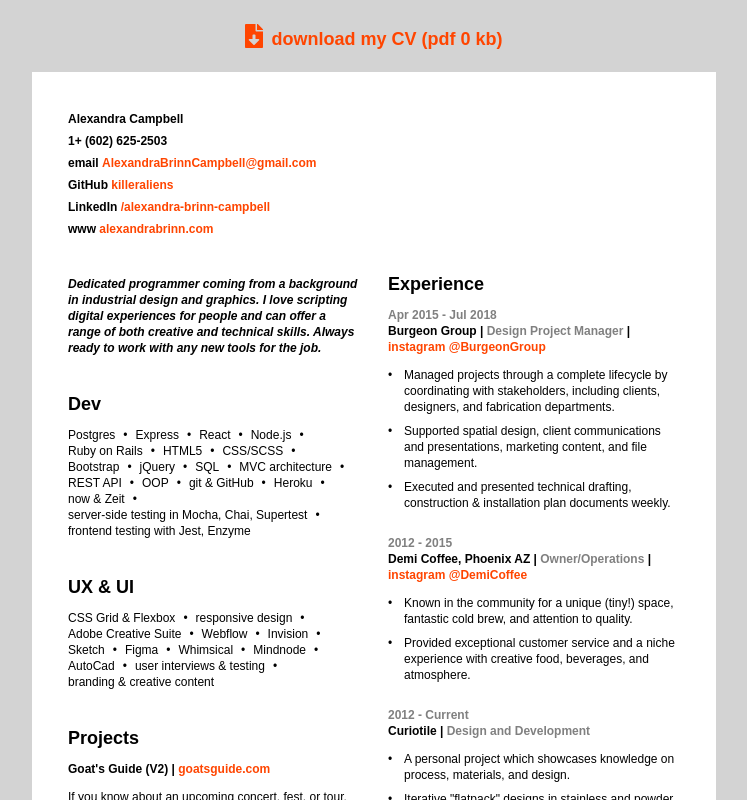
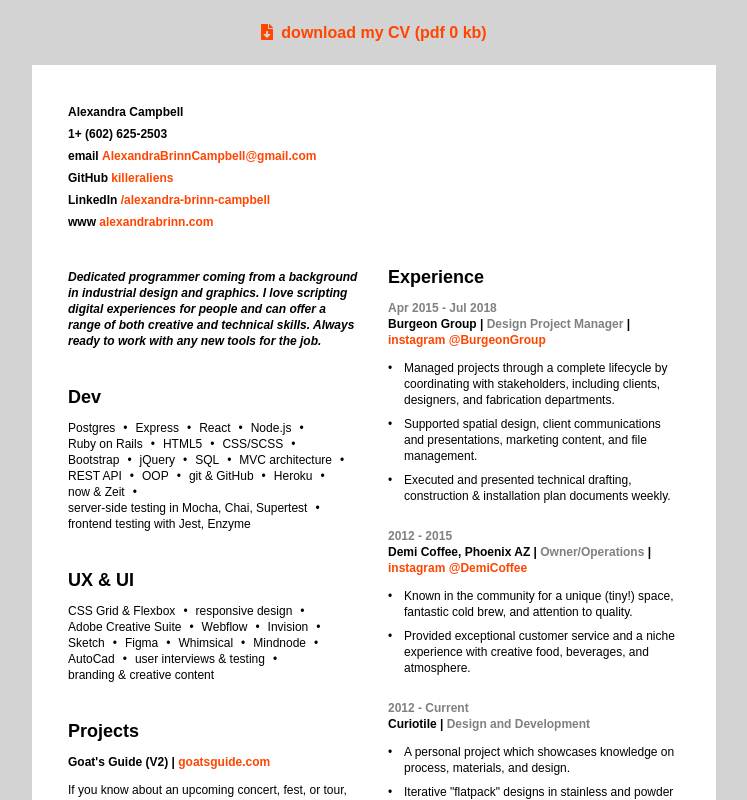
Before and after one commit to killeraliens/abc-cv, a React (Create React App) app: page / in a window 1280 px wide. Shown: the top 800 px of the page, without its empty margins (266-1013 px from the left). Built offline with nearby package versions, Linux system fonts and the light colour scheme; no server answers.

Commit message:
desktop link size

```diff
--- a/src/components/App.css
+++ b/src/components/App.css
@@ -43,11 +43,11 @@ html, body, #root, .App {
   .download-nav {
     text-align: center;
     margin: 24px;
-    font-size: 18px;
+    font-size: 16px;
   }
 
   .IconNav svg, .download-nav svg {
-    font-size: 24px;
+    font-size: 16px;
     margin-right: 8px;
   }
 }
```
